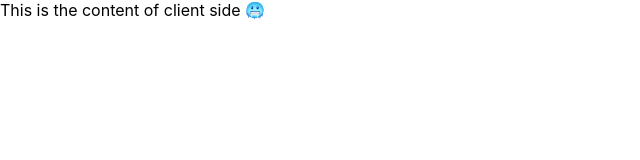
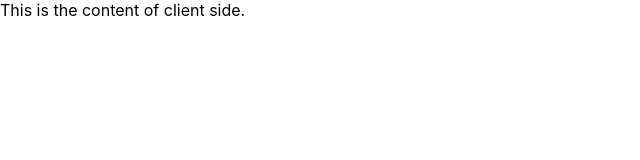
Before and after one commit to thangphan37/next-advanced-level, a Next.js app: page /lesson-2/rehydration in a window 1280 px wide. Shown: the top 160 px of the page, without its empty margins (0-640 px from the left). Built offline with nearby package versions, Linux system fonts and the light colour scheme.

Commit message:
remove emojii

```diff
--- a/pages/lesson-2/rehydration.tsx
+++ b/pages/lesson-2/rehydration.tsx
@@ -1,9 +1,9 @@
 function Rehydration() {
   if (typeof window === 'undefined') {
-    return <div>This is content of server side 😀</div>
+    return <div>This is content of server side.</div>
   }
 
-  return <div>This is the content of client side 🥶</div>
+  return <div>This is the content of client side.</div>
 }
 
 export default Rehydration
```
